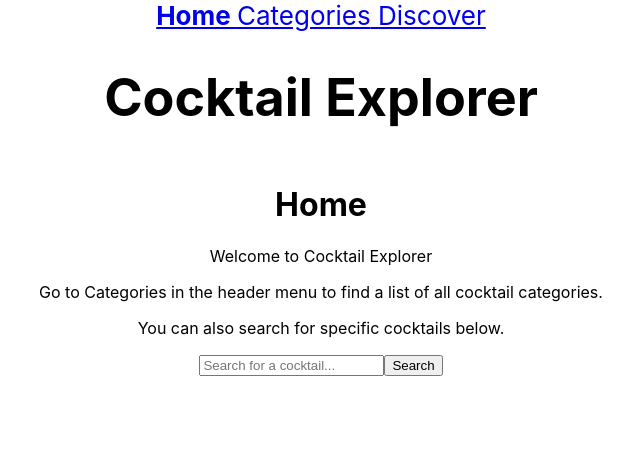
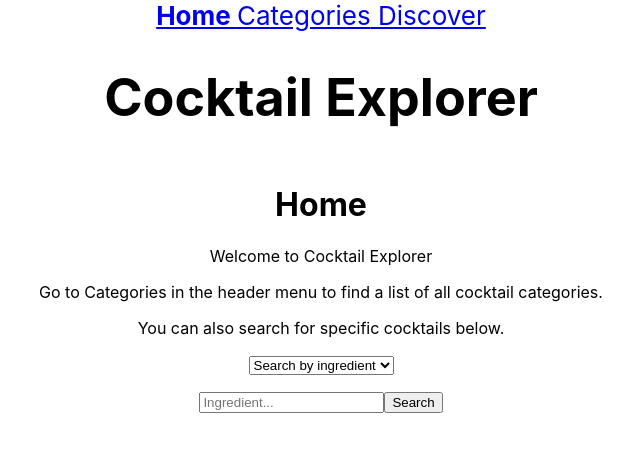
Before and after one commit to montagapallarols/cocktails-react-app, a React (Create React App) app: page / in a window 1280 px wide. Shown: the top 452 px of the page, without its empty margins (319-959 px from the left). Built offline with nearby package versions, Linux system fonts and the light colour scheme.

Commit message:
Display api data and add select search option feature

```diff
--- a/package.json
+++ b/package.json
@@ -6,6 +6,7 @@
     "@testing-library/jest-dom": "^4.2.4",
     "@testing-library/react": "^9.5.0",
     "@testing-library/user-event": "^7.2.1",
+    "axios": "^0.20.0",
     "react": "^16.14.0",
     "react-dom": "^16.14.0",
     "react-router-dom": "^5.2.0",
--- a/src/App.css
+++ b/src/App.css
@@ -7,7 +7,7 @@
   display: flex;
   flex-direction: column;
   align-items: center;
-  /* justify-content: center; */
+  justify-content: center;
   font-size: calc(10px + 2vmin);
   color: black;
 }
@@ -15,3 +15,12 @@
 .App-link {
   color: #61dafb;
 }
+
+/* .card-container {
+  display: flex;
+}
+
+.cocktail-card {
+  flex: 33.33%;
+  padding: 5px;
+} */
--- a/src/pages/HomePage.js
+++ b/src/pages/HomePage.js
@@ -1,6 +1,52 @@
-import React from "react";
+import React, { useState } from "react";
+import axios from "axios";
 
 export default function Home() {
+  const [searchText, setSearchText] = useState("");
+  const [searchStatus, setSearchStatus] = useState({
+    status: "",
+    data: [],
+  });
+
+  const [searchBy, setSearchBy] = useState("Ingredient...");
+
+  const queryParam = encodeURIComponent(searchText);
+  // console.log("Queryparam is:", queryParam);
+
+  function onChangeText(event) {
+    // console.log(searchText);
+    setSearchText(event.target.value);
+  }
+
+  async function onClickSearch() {
+    console.log("Search for this cocktail:", searchText);
+    setSearchStatus({ status: "Searching...", data: [] });
+
+    const response = await axios.get(
+      `https://www.thecocktaildb.com/api/json/v1/1/filter.php?i=${queryParam}`
+    );
+
+    console.log("Got data back:", response);
+
+    if (response.data === "") {
+      setSearchStatus({
+        status: `Sorry, no matches found for "${searchText}"`,
+        data: [],
+      });
+    } else {
+      setSearchStatus({
+        status: `Search results for ${searchText}:`,
+        data: response.data.drinks,
+      });
+    }
+    setSearchText("");
+  }
+
+  function changeSearch(event) {
+    console.log("Change search:", event.target.value);
+    setSearchBy(event.target.value);
+  }
+
   return (
     <div>
       <h1>Home</h1>
@@ -10,8 +56,39 @@ export default function Home() {
         categories.
       </p>
       <p>You can also search for specific cocktails below.</p>
-      <input type="text" placeholder="Search for a cocktail..."></input>
-      <button>Search</button>
+      <p>
+        <select onChange={changeSearch}>
+          <option value="Ingredient...">Search by ingredient</option>
+          <option value="Cocktail name...">Search by name</option>
+        </select>
+      </p>
+      <input
+        onChange={onChangeText}
+        type="text"
+        value={searchText}
+        placeholder={searchBy}
+      ></input>
+      <button onClick={onClickSearch}>Search</button>
+      <h2>{searchStatus.status}</h2>
+
+      {searchStatus.data.map((cocktail) => {
+        console.log("What's cocktail:", cocktail);
+        return (
+          <div className="card_container" key={cocktail.idDrink}>
+            <div className="cocktail-card">
+              <h3>{cocktail.strDrink}</h3>
+              <img
+                src={cocktail.strDrinkThumb}
+                alt={cocktail.strDrink}
+                height="200px"
+              />
+            </div>
+          </div>
+        );
+      })}
     </div>
   );
 }
+
+// strDrink
+// strDrinkThumb
```
Also changed, not shown: 1 other file (tests, documents, lock files or other folders).
